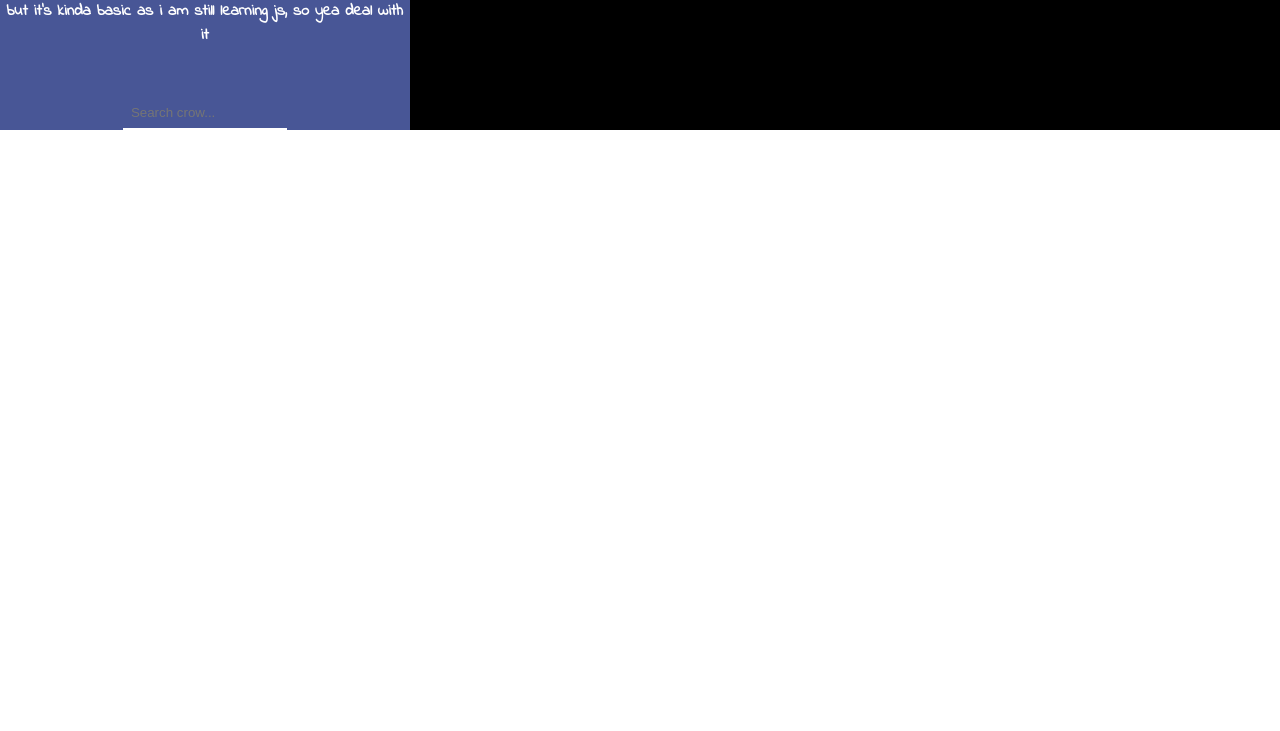
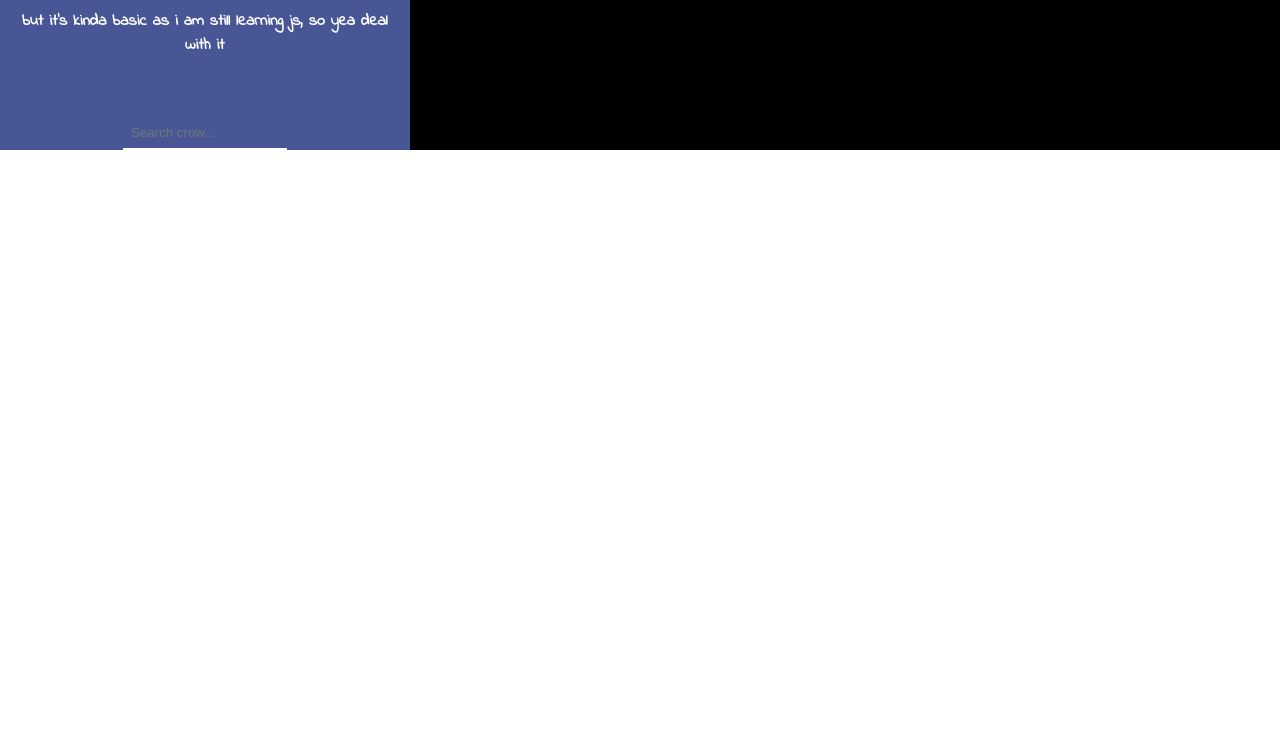
Before and after one commit to Sajal24/5-Vanilla-JS-Projects, a plain HTML site: page P07_MovieFounderApp/index.html in a window 1280 px wide. Shown: the part 69-800 px from the top of the page. Drawn offline with Linux system fonts and the light colour scheme; no server answers; a web font is replaced by a local one.

Commit message:
css changes

```diff
--- a/P07_MovieFounderApp/styles.css
+++ b/P07_MovieFounderApp/styles.css
@@ -32,7 +32,8 @@ h1 {
   font-family: "Indie Flower", cursive;
   color: white;
   font-weight: 900;
-  margin-bottom: 50px;
+  margin: 0 10px 50px 10px;
+  padding: 10px;
 }
 
 #searchbar {
```
